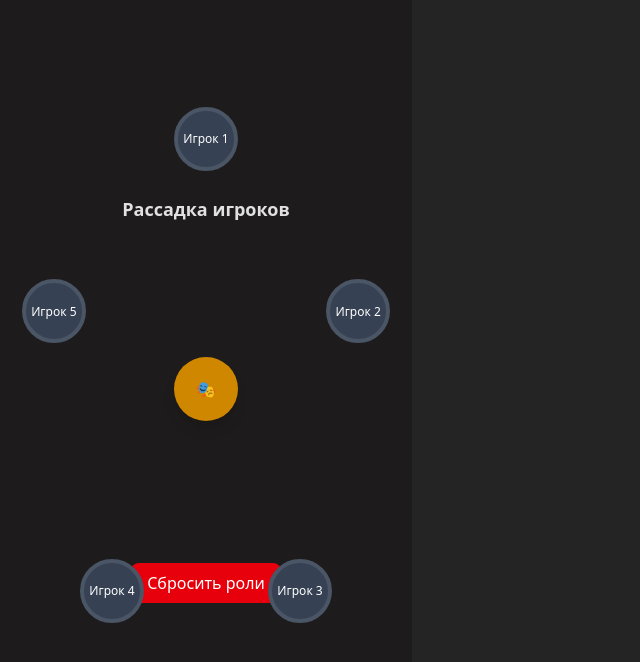
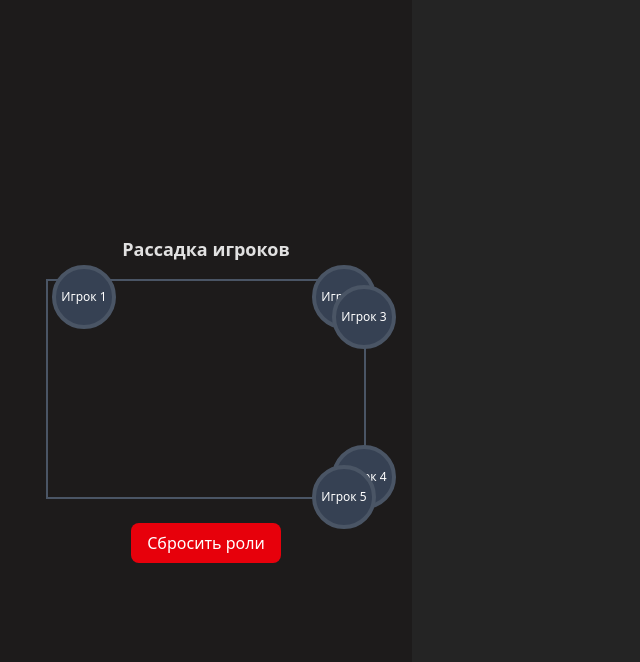
Before and after one commit to oldblacktree/clocktower, a React (Vite) app: page /table in a window 1280 px wide. Shown: the top 662 px of the page, without its empty margins (0-640 px from the left). Built offline with nearby package versions, Linux system fonts and the light colour scheme.

Commit message:
somthing wrong

```diff
--- a/src/pages/table.jsx
+++ b/src/pages/table.jsx
@@ -3,16 +3,6 @@ import { useState, useMemo } from "react";
 export default function Table({ playerCount, playersRoles, setPlayersRoles }) {
   const [selectedPlayer, setSelectedPlayer] = useState(null);
   const [showRolePicker, setShowRolePicker] = useState(false);
-
-  // координаты по овалу
-  const radiusX = 160;
-  const radiusY = 250;
-  const circlePositions = Array.from({ length: playerCount }).map((_, i) => {
-    const angle = (2 * Math.PI * i) / playerCount - Math.PI / 2;
-    const x = Math.cos(angle) * radiusX;
-    const y = Math.sin(angle) * radiusY;
-    return { x, y };
-  });
 
   // роли, которые еще никому не назначены
   const availableRoles = useMemo(
@@ -20,17 +10,14 @@ export default function Table({ playerCount, playersRoles, setPlayersRoles }) {
     [playersRoles]
   );
 
-  // находим роль, назначенную конкретному игроку
   const getRoleForPlayer = (num) =>
     playersRoles.find((r) => r.playerNumber === num);
 
-  // при клике на игрока
   const openRolePicker = (index) => {
     setSelectedPlayer(index + 1);
     setShowRolePicker(true);
   };
 
-  // при выборе роли
   const handleSelectRole = (role) => {
     setPlayersRoles((prev) =>
       prev.map((r) =>
@@ -40,23 +27,60 @@ export default function Table({ playerCount, playersRoles, setPlayersRoles }) {
     setShowRolePicker(false);
   };
 
-  // сбросить распределение ролей
   const resetAssignments = () =>
     setPlayersRoles((prev) => prev.map((r) => ({ ...r, playerNumber: null })));
 
+  // Генерация позиций по сторонам прямоугольника
+  const width = 300; // ширина прямоугольника
+  const height = 200; // высота прямоугольника
+  const margin = 20; // отступы от углов
+
+  const positions = [];
+  if (playerCount === 1) {
+    positions.push({ x: width / 2, y: 0 });
+  } else {
+    const perSide = Math.ceil(playerCount / 4);
+
+    // Верх
+    for (let i = 0; i < perSide && positions.length < playerCount; i++) {
+      positions.push({
+        x: margin + ((width - 2 * margin) * i) / (perSide - 1),
+        y: 0,
+      });
+    }
+
+    // Правый
+    for (let i = 0; i < perSide && positions.length < playerCount; i++) {
+      positions.push({
+        x: width,
+        y: margin + ((height - 2 * margin) * i) / (perSide - 1),
+      });
+    }
+
+    // Низ
+    for (let i = perSide - 1; i >= 0 && positions.length < playerCount; i--) {
+      positions.push({
+        x: margin + ((width - 2 * margin) * i) / (perSide - 1),
+        y: height,
+      });
+    }
+
+    // Левый
+    for (let i = perSide - 1; i >= 0 && positions.length < playerCount; i--) {
+      positions.push({
+        x: 0,
+        y: margin + ((height - 2 * margin) * i) / (perSide - 1),
+      });
+    }
+  }
+
   return (
-    <div className="flex flex-col items-center justify-center h-full relative">
+    <div className="flex flex-col items-center justify-center h-full relative p-4">
       <h1 className="text-xl font-bold mb-4">Рассадка игроков</h1>
 
-      {/* Игровой овал */}
-      <div className="relative w-[320px] h-[300px] flex items-center justify-center">
-        {/* Центральный ведущий */}
-        <div className="absolute w-16 h-16 bg-yellow-600 rounded-full flex items-center justify-center text-white font-bold shadow-lg">
-          🎭
-        </div>
-
-        {/* Игроки */}
-        {circlePositions.map((pos, i) => {
+      {/* Контейнер прямоугольника */}
+      <div className="relative w-[320px] h-[220px] border-2 border-gray-600">
+        {positions.map((pos, i) => {
           const playerNum = i + 1;
           const role = getRoleForPlayer(playerNum);
 
@@ -71,8 +95,8 @@ export default function Table({ playerCount, playersRoles, setPlayersRoles }) {
                     : "border-gray-600 bg-gray-700 hover:border-yellow-400"
                 }`}
               style={{
-                left: `calc(50% + ${pos.x}px - 2rem)`,
-                top: `calc(50% + ${pos.y}px - 2rem)`,
+                left: pos.x - 32 / 2, // центрируем кружок
+                top: pos.y - 32 / 2,
               }}
             >
               {role ? (
```
